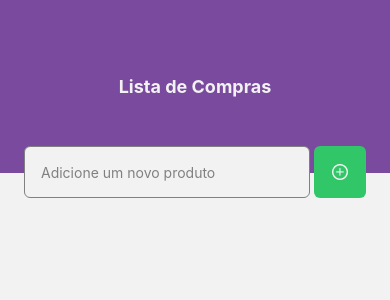
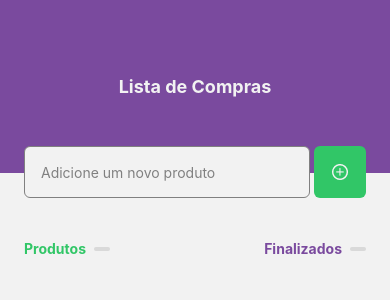
Before and after one commit to GustavoAula/atividade-pratica, a React Native app: screen / in a window 390 px wide. Shown: the top 300 px of the page. Built offline with nearby package versions, Linux system fonts and the light colour scheme.

Commit message:
contadores

```diff
--- a/src/screen/home/index.tsx
+++ b/src/screen/home/index.tsx
@@ -21,6 +21,17 @@ export function Home() {
             </View>
         </View>
 
+        <View style={styles.contadores}>
+          <View style={styles.contadoresBox}>
+            <Text style={styles.produtos}>Produtos</Text>
+            <Text style={styles.contadorProdutos}></Text>
+          </View>
+          <View style={styles.contadoresBox}>
+            <Text style={styles.finalizados}>Finalizados</Text>
+            <Text style={styles.contadorProdutos}></Text>
+          </View>
+        </View>
+
     </View>
 
     );
--- a/src/screen/home/styles.tsx
+++ b/src/screen/home/styles.tsx
@@ -49,4 +49,38 @@ export const styles = StyleSheet.create({
         backgroundColor:'#31C667',
         borderRadius:6,
     },
+    contadores: {
+        flexDirection: "row",
+        width: "100%",
+        justifyContent: "space-between",
+        marginTop: 34,
+        paddingHorizontal: 24,
+    },
+
+    contadoresBox: {
+        flexDirection: "row",
+        alignItems: "center",
+    },
+
+    contadorProdutos:{
+        paddingVertical: 2,
+        paddingHorizontal: 8,
+        borderRadius: 999,
+        backgroundColor: "#D9D9D9",
+        fontWeight: "700",
+        fontSize: 12,
+        color: "#333",
+    },
+    produtos:{
+        color: '#31C667',
+        fontWeight: '700',
+        fontSize: 14,
+        marginRight: 8,
+    },
+    finalizados: {
+        color: '#7A4A9E',
+        fontWeight: '700',
+        fontSize: 14,
+        marginRight: 8,
+    },
   });
```
